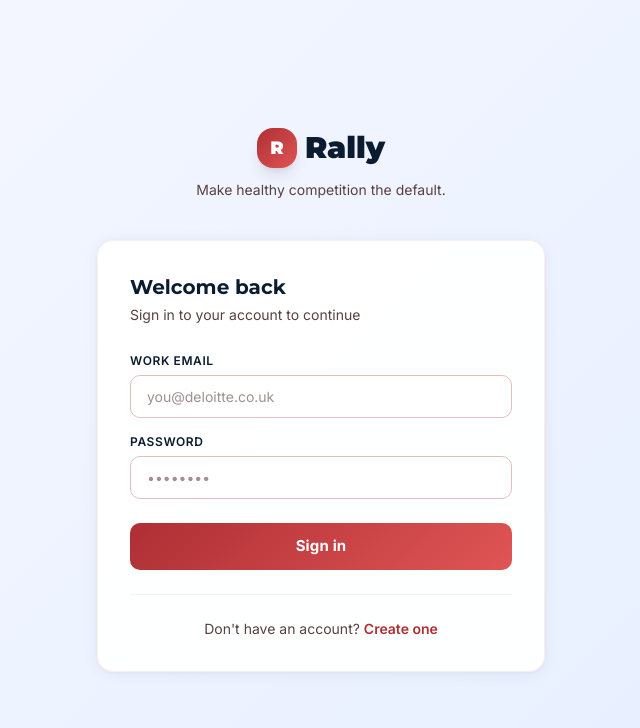
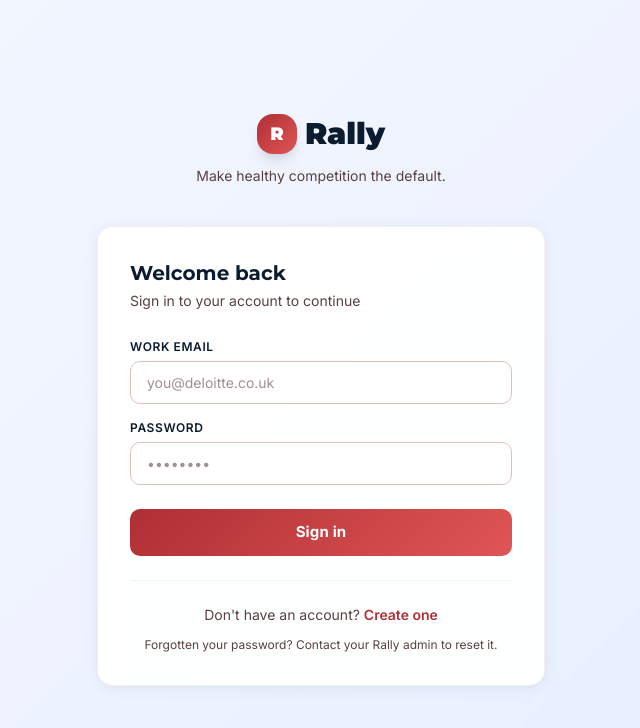
Before and after one commit to mrutherfordshaw/rally, a Next.js app: page /login in a window 1280 px wide. Shown: the top 728 px of the page, without its empty margins (319-959 px from the left). Built offline with nearby package versions, Linux system fonts and the light colour scheme.

Commit message:
Add forgot password message on login page

```diff
--- a/app/(auth)/login/page.tsx
+++ b/app/(auth)/login/page.tsx
@@ -79,6 +79,9 @@
             Don&apos;t have an account?{' '}
             <Link href="/register" className="text-[#ae2f34] font-semibold hover:underline">Create one</Link>
           </div>
+          <p className="mt-3 text-center text-xs text-[#584140]">
+            Forgotten your password? Contact your Rally admin to reset it.
+          </p>
         </div>
       </div>
     </div>
```
